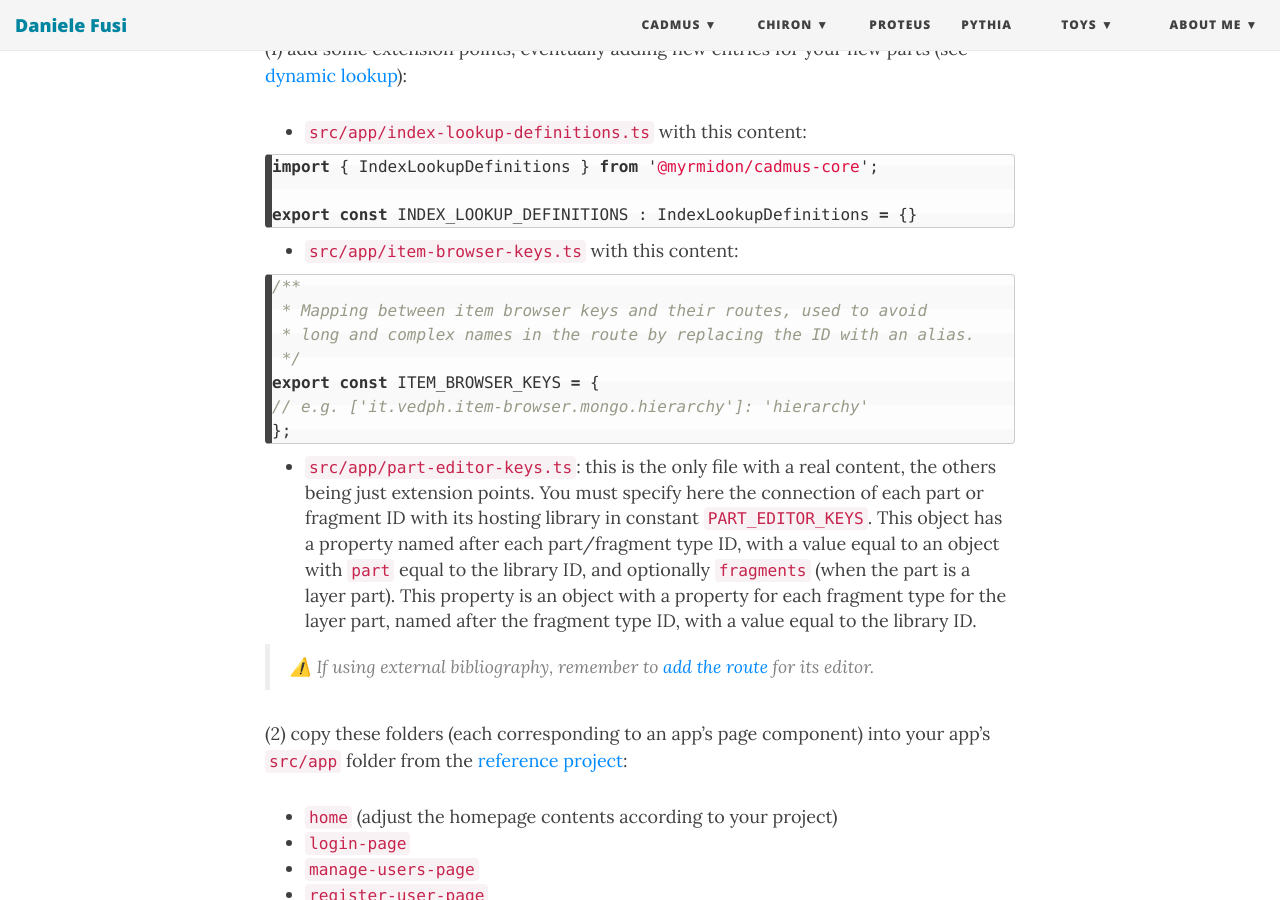
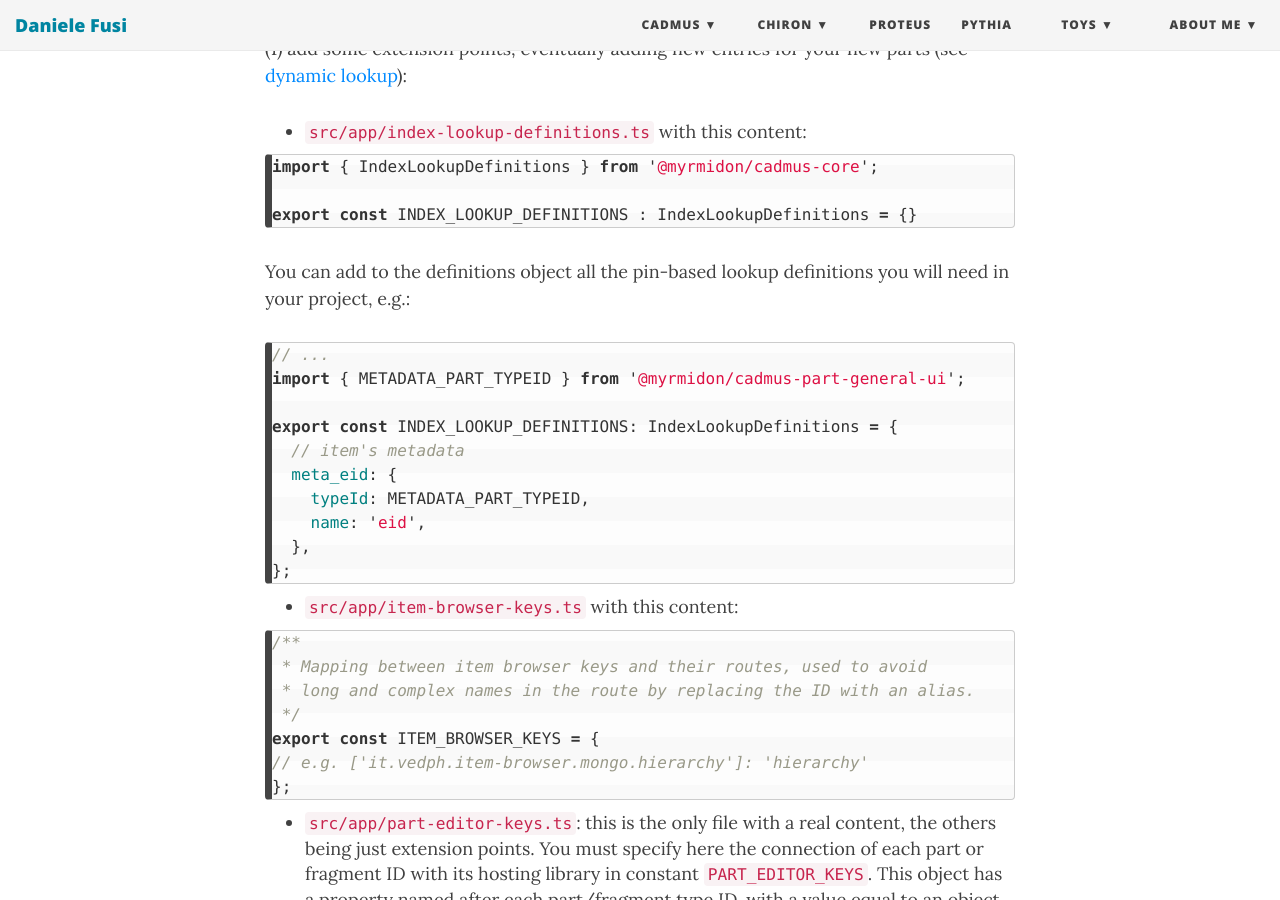
Before and after one commit to Myrmex/overview, a Jekyll site: the page built from cadmus/dev/frontend/app-setup.md, in a window 1280 px wide and 900 px high, scrolled down 6655 px. Built offline with Jekyll 4.4.1, drawn with Linux system fonts in a browser that asks for light colours; nearby versions of some CDN libraries; some of the changed text lies outside the part shown.

Commit message:
Update app-setup.md

````diff
--- a/cadmus/dev/frontend/app-setup.md
+++ b/cadmus/dev/frontend/app-setup.md
@@ -230,6 +230,21 @@ The logo is used in the `app.component`'s template for the main toolbar, while b
 import { IndexLookupDefinitions } from '@myrmidon/cadmus-core';
 
 export const INDEX_LOOKUP_DEFINITIONS : IndexLookupDefinitions = {}
+```
+
+You can add to the definitions object all the pin-based lookup definitions you will need in your project, e.g.:
+
+```ts
+// ...
+import { METADATA_PART_TYPEID } from '@myrmidon/cadmus-part-general-ui';
+
+export const INDEX_LOOKUP_DEFINITIONS: IndexLookupDefinitions = {
+  // item's metadata
+  meta_eid: {
+    typeId: METADATA_PART_TYPEID,
+    name: 'eid',
+  },
+};
 ```
 
 - `src/app/item-browser-keys.ts` with this content:
@@ -1328,7 +1343,7 @@ COPY nginx.conf /etc/nginx/nginx.conf
 RUN rm /etc/nginx/conf.d/default.conf
 
 WORKDIR /usr/share/nginx/html
-COPY dist/browser/cadmus-__PRJ__-app/ .
+COPY dist/cadmus-__PRJ__-app/browser .
 
 EXPOSE 80
 ```
````
Also changed, not shown: other parts of cadmus/dev/frontend/app-setup.md (+1 -1 lines).
